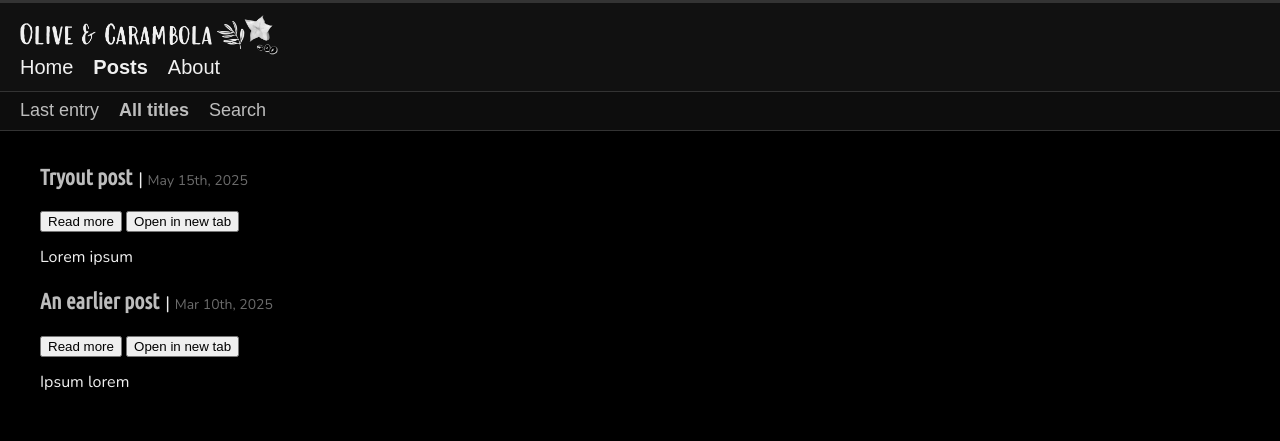
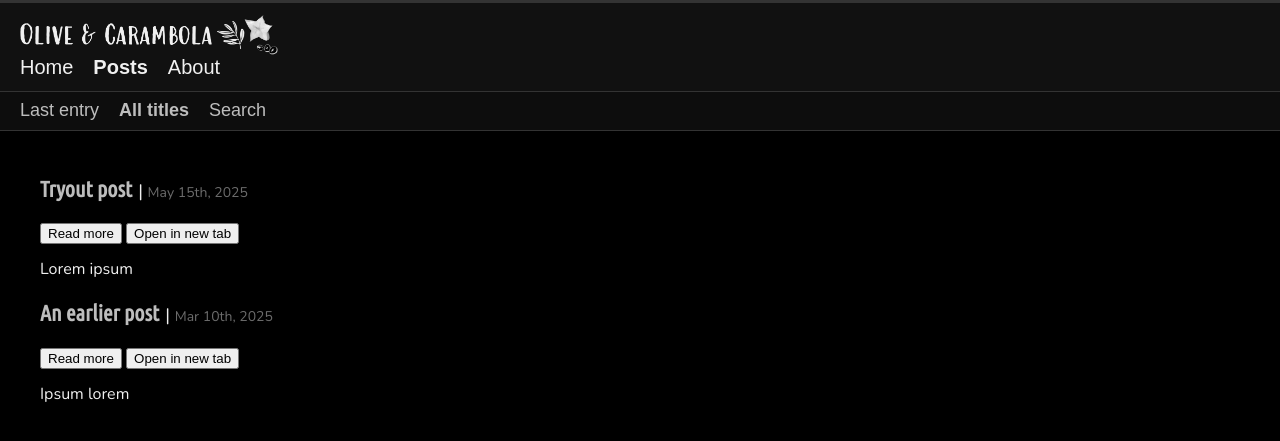
Before and after one commit to olivecarambola/logbook, a Jekyll site: the page built from post_all.md, in a window 1280 px wide. Shown: the top 441 px of the page. Built offline with Jekyll 4.4.1, drawn with Linux system fonts in a browser that asks for light colours; some web fonts are replaced.

Commit message:
Update style.scss

```diff
--- a/assets/css/style.scss
+++ b/assets/css/style.scss
@@ -137,9 +137,17 @@
   text-decoration: underline;
 }
 
+p {
+  margin-bottom: 1em;
+}
+
+.p-spaced {
+  margin-bottom: 1.5em;
+}
+
 #posts-list {
   list-style: none;
-  padding-left: 20px;
+  padding: 12px 20px 20px 20px;
   margin: 0;
 }
 
```
